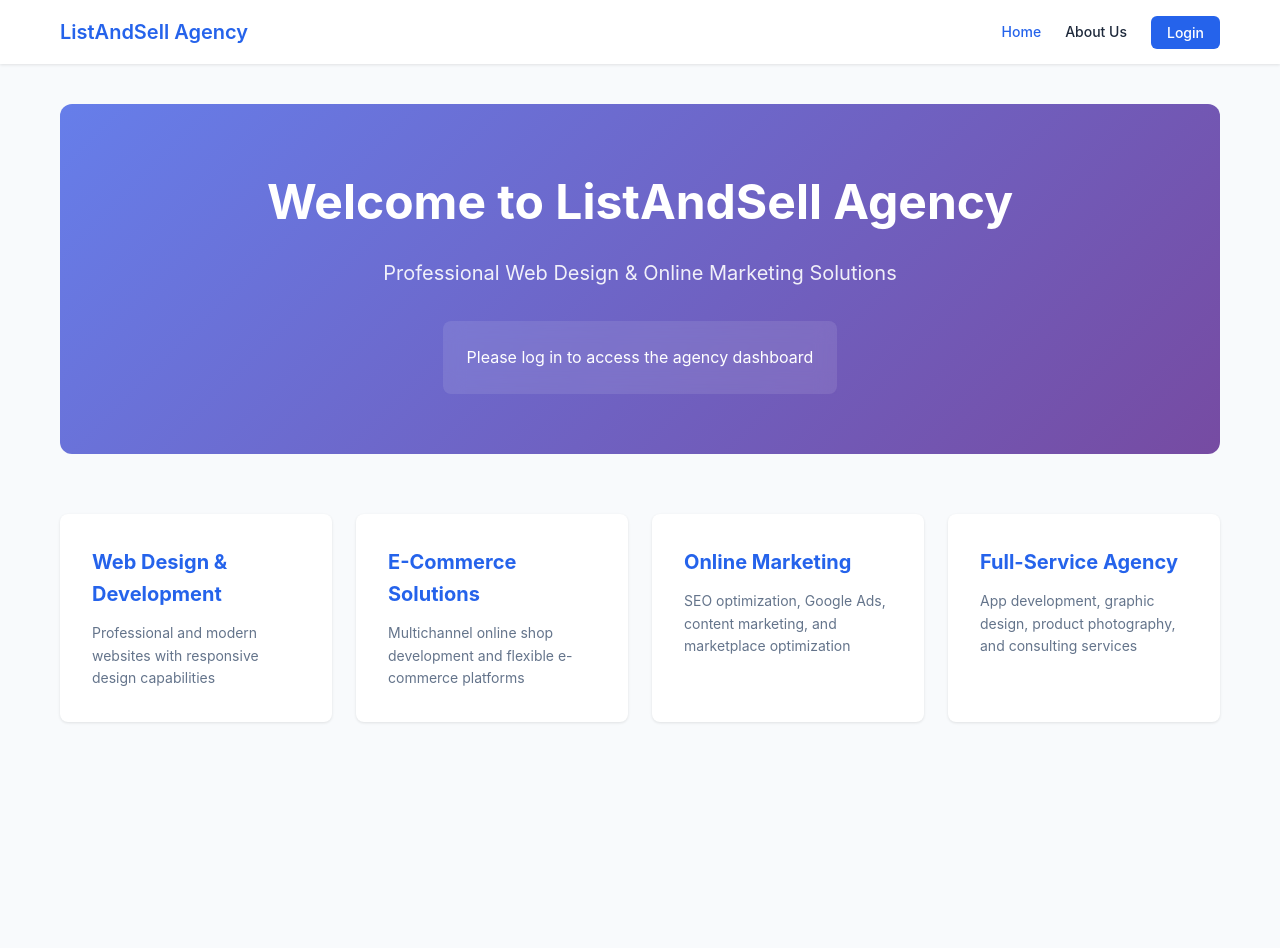
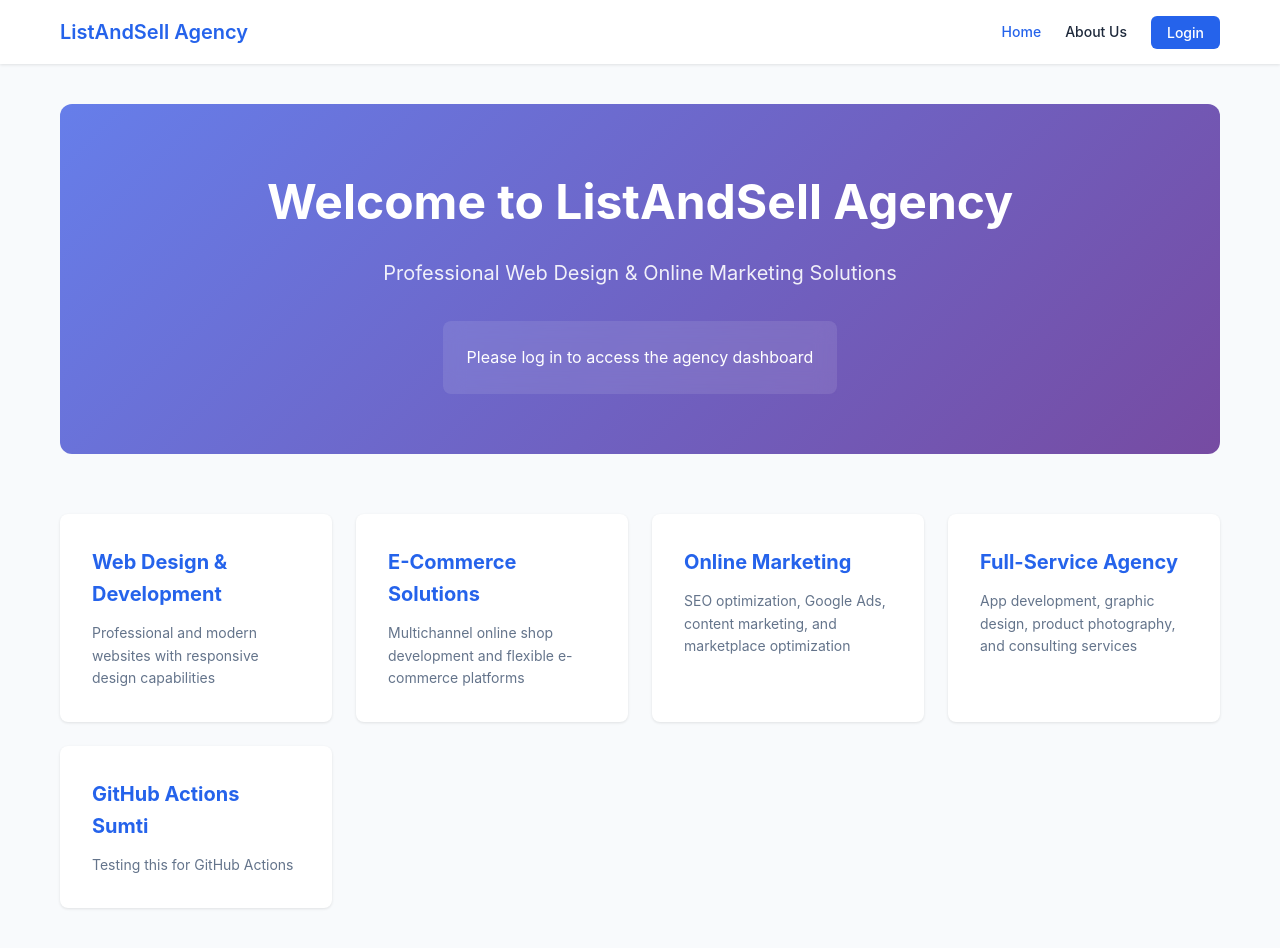
Before and after one commit to mehtasumti/LSINT-Frontend, a Next.js app: page / in a window 1280 px wide. Before the commit the page ends 800 px from the top, so only its background shows below. Built offline with nearby package versions, Linux system fonts and the light colour scheme; no server answers.

Commit message:
Testing GitHub Actions Sumti

```diff
--- a/pages/index.js
+++ b/pages/index.js
@@ -46,6 +46,10 @@ export default function Home() {
           <h3>Full-Service Agency</h3>
           <p>App development, graphic design, product photography, and consulting services</p>
         </div>
+        <div className={styles.featureCard}>
+          <h3>GitHub Actions Sumti</h3>
+          <p>Testing this for GitHub Actions</p>
+        </div>
       </div>
     </div>
   );
```
